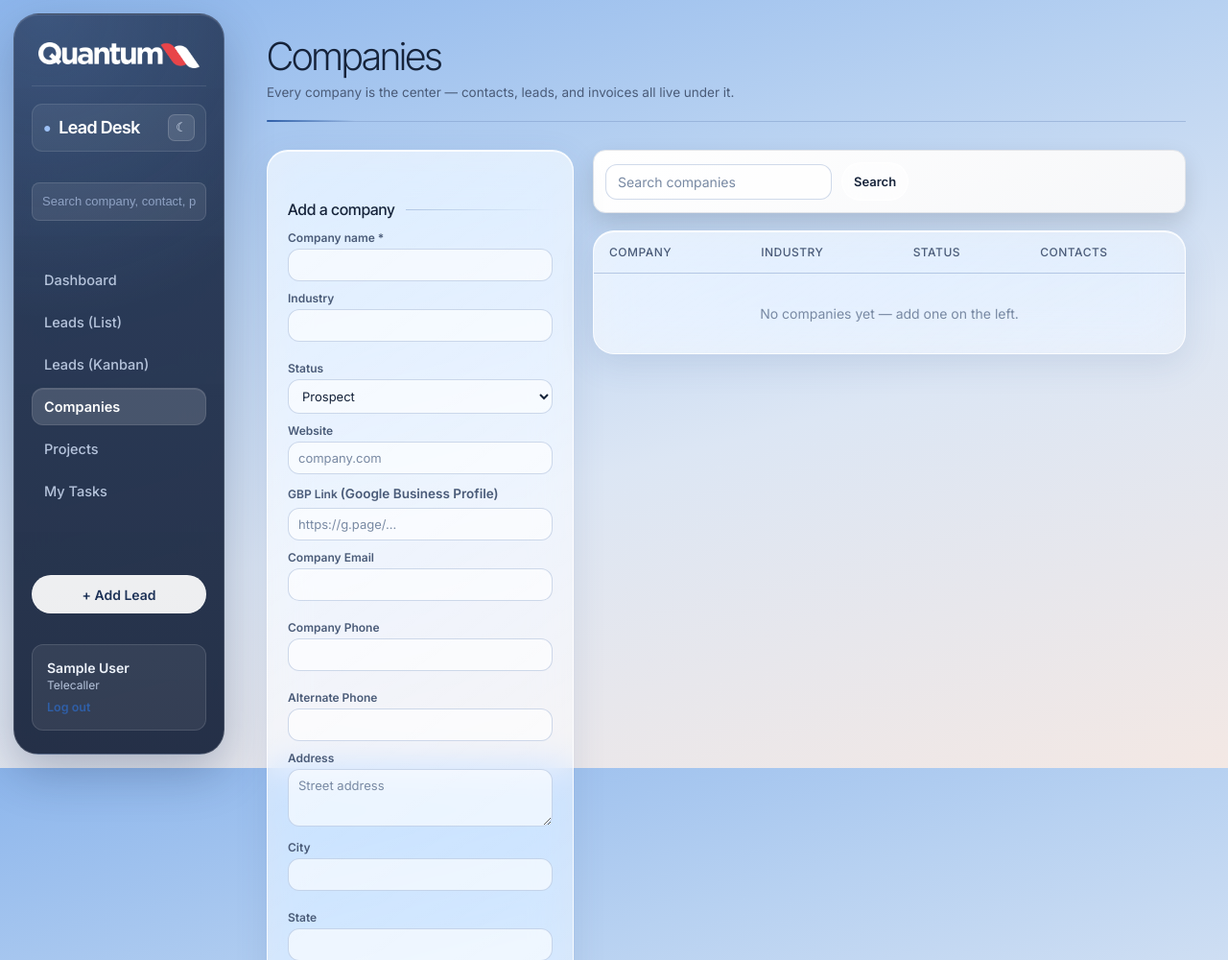
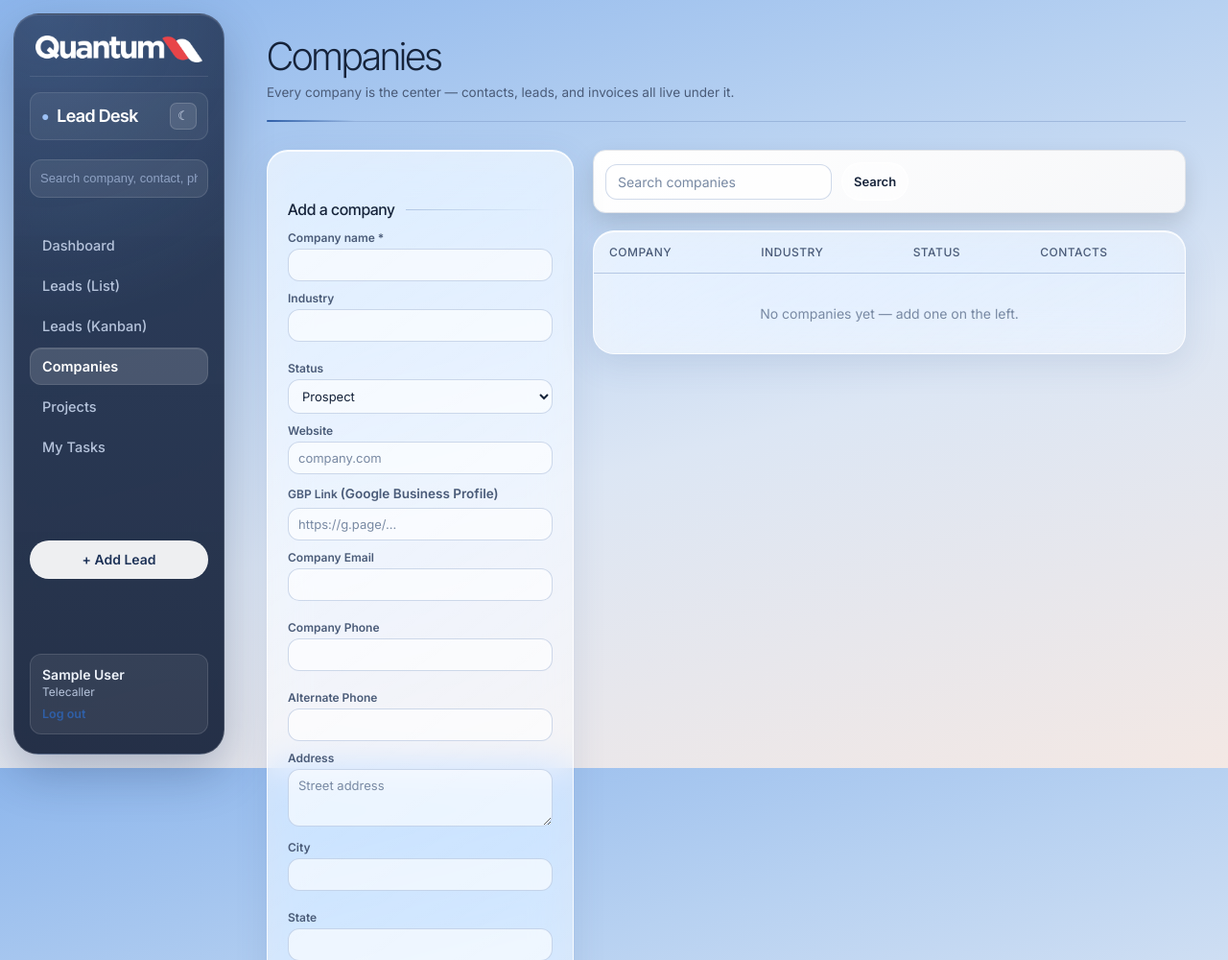
Before and after one commit to RYZEN9FC/crm-ql, a Flask app: page /contacts in a window 1280 px wide. Shown: the top 1000 px of the page at 96% size. Run offline with Flask 3, Linux system fonts and the light colour scheme; the visitor is signed in with stand-in values (Sample User, id 1); data comes from the database, SQL or seed files in the repository; data that the repository does not hold is empty.

Commit message:
Fix glass theme spacing: sidebar overflow, plain inputs, sidebar search
Co-Authored-By: Claude Sonnet 5.5 <noreply@anthropic.com>

```diff
--- a/static/style.css
+++ b/static/style.css
@@ -3027,3 +3027,27 @@ html:root:not(.x) .auth-card .company-logo-dark, html:root:not(.x) .content .com
 html:root:not(.x) .auth-card .company-logo-light, html:root:not(.x) .content .company-logo-light { display: block; }
 html:root[data-theme="dark"] .auth-card .company-logo-dark { display: block; }
 html:root[data-theme="dark"] .auth-card .company-logo-light { display: none; }
+
+/* ---- Glass theme spacing fixes ---- */
+html:root .sidebar {
+  gap: 16px;
+  padding: 20px 16px;
+  overflow-y: auto;
+  scrollbar-width: none;
+}
+html:root .sidebar::-webkit-scrollbar { display: none; }
+html:root .sidebar .user-card { margin-top: auto; padding: 12px; flex-shrink: 0; }
+html:root .sidebar .nav { flex-shrink: 0; gap: 3px; }
+html:root .sidebar .logo-slot { padding: 2px 6px 14px; margin-bottom: 0; }
+html:root input:not([type="checkbox"]):not([type="radio"]):not([type="file"]):not([type="submit"]),
+html:root select,
+html:root textarea {
+  background: var(--field-bg);
+  border: 1px solid var(--field-border);
+  border-radius: 12px;
+  color: var(--text);
+}
+html:root td input:not([type="checkbox"]):not([type="radio"]), html:root td select { padding: 7px 10px; min-width: 0; }
+html:root .table-card { overflow-x: auto; }
+html:root .sidebar .sidebar-search input { background: rgba(255, 255, 255, .08); border-color: rgba(255, 255, 255, .12); color: #fff; }
+html:root .sidebar .sidebar-search input:not([type="checkbox"]):not([type="radio"]):not([type="file"]):not([type="submit"]) { background: rgba(255, 255, 255, .08); border-color: rgba(255, 255, 255, .12); color: #fff; }
--- a/templates/auth_base.html
+++ b/templates/auth_base.html
@@ -14,7 +14,7 @@
 </script>
 <link rel="preconnect" href="https://fonts.googleapis.com">
 <link href="https://fonts.googleapis.com/css2?family=Inter+Tight:wght@300;400;500;600&family=Inter:wght@300;400;500;600;700&display=swap" rel="stylesheet">
-<link rel="stylesheet" href="{{ url_for('static', filename='style.css') }}?v=15">
+<link rel="stylesheet" href="{{ url_for('static', filename='style.css') }}?v=19">
 </head>
 <body>
 <div class="auth-shell">
--- a/templates/base.html
+++ b/templates/base.html
@@ -15,7 +15,7 @@
 </script>
 <link rel="preconnect" href="https://fonts.googleapis.com">
 <link href="https://fonts.googleapis.com/css2?family=Inter+Tight:wght@300;400;500;600&family=Inter:wght@300;400;500;600;700&display=swap" rel="stylesheet">
-<link rel="stylesheet" href="{{ url_for('static', filename='style.css') }}?v=15">
+<link rel="stylesheet" href="{{ url_for('static', filename='style.css') }}?v=19">
 </head>
 <body>
 <div class="shell">
```
